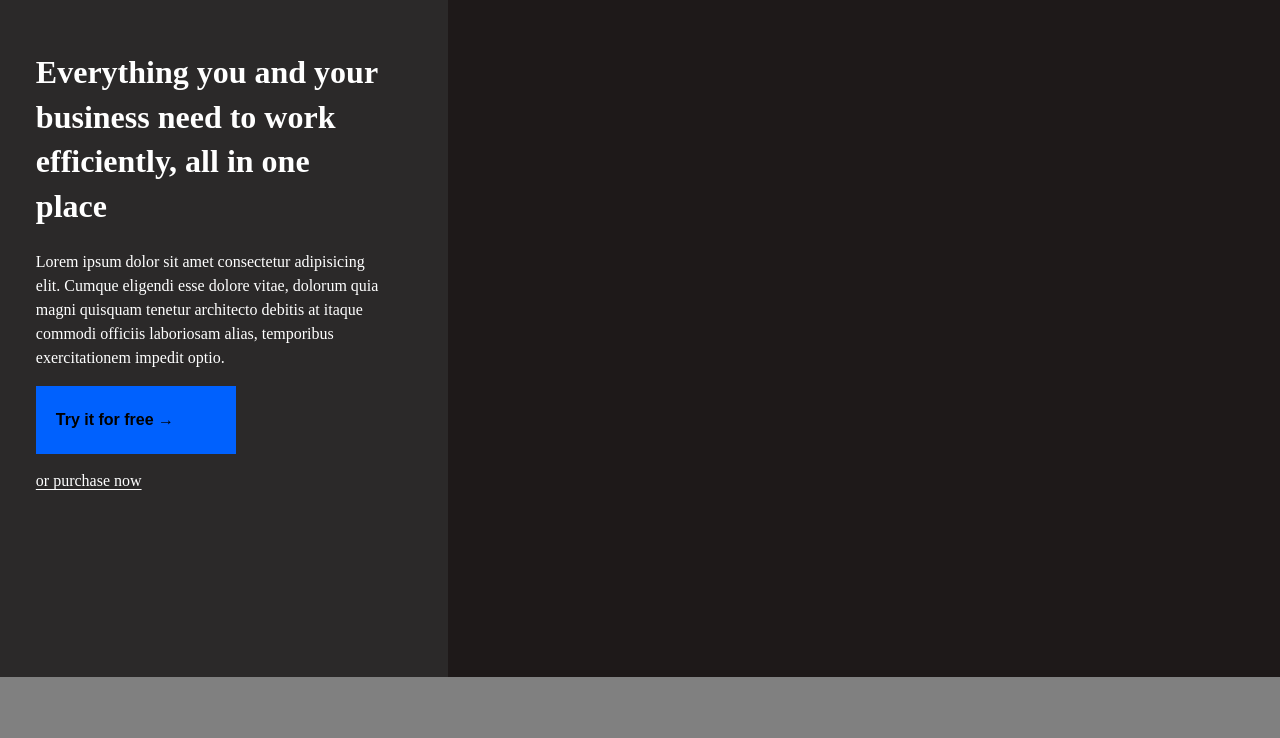
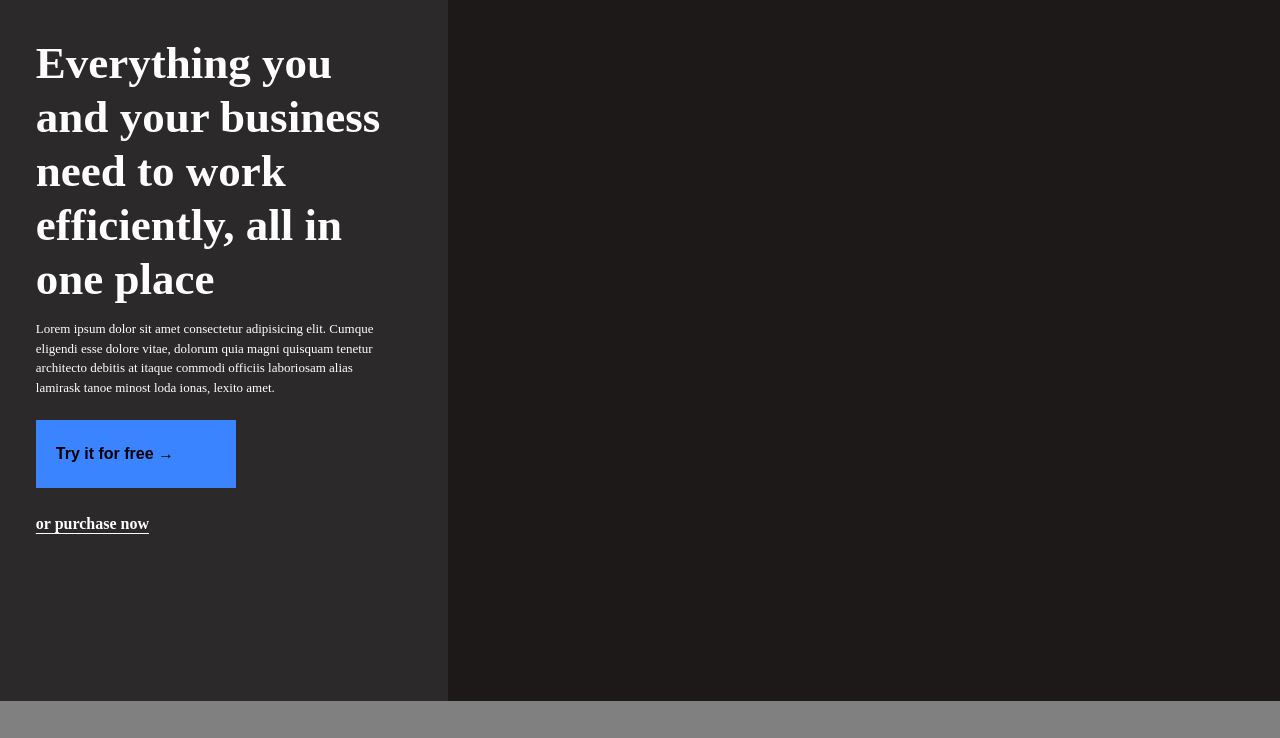
Before and after one commit to RDPW1SH/MyDropbox, a plain HTML site: page index.html in a window 1280 px wide. Shown: the part 51-789 px from the top of the page. Drawn offline with Linux system fonts and the light colour scheme; a web font is replaced by a local one.

Commit message:
alterações estilo

```diff
--- a/index.html
+++ b/index.html
@@ -53,15 +53,19 @@
                     <h1>Everything you and your business need to work efficiently, all in one place</h1>
                 </div>
                 <div class="small_text">
-                    <p>Lorem ipsum dolor sit amet consectetur adipisicing elit. Cumque eligendi esse dolore vitae, dolorum quia magni quisquam tenetur architecto
-                        debitis at itaque commodi officiis laboriosam alias,
-                        temporibus exercitationem impedit optio.</p>
+                    <p>Lorem ipsum dolor sit amet consectetur adipisicing
+                        elit. Cumque eligendi esse dolore vitae, dolorum quia
+                        magni quisquam tenetur architecto
+                        debitis at itaque commodi
+                        officiis laboriosam alias lamirask tanoe
+                        minost loda ionas, lexito amet.
+                    </p>
                 </div>
                 <div class="main_button">
                     <button class="btn-main"><a href="#"><strong>Try it for free &#8594</strong></a></button>
                 </div>
                 <div class="main_link">
-                    <p><a href="">or purchase now</a></p>
+                    <p><a href=""><strong>or purchase now</strong></a></p>
                 </div>
             </div>
         </div>
--- a/style.css
+++ b/style.css
@@ -126,7 +126,7 @@ h3 {
 /*Main*/
 main {
     width: 100%;
-    height: 85vh;
+    height: 88vh;
     display: flex;
 }
 .text_main {
@@ -140,23 +140,29 @@ main {
     background-color: #1e1919;
 }
 .main_placeholder_text {
-    line-height: 1.4;
+    line-height: 1.2;
     height: -webkit-fill-available;
-    padding: 7% 15% 7% 8%;
+    padding: 2% 15% 7% 8%;
+}
+.main_text h1 {
+    font-size: 45px;
+    margin-bottom: 0;
 }
 .small_text {
     line-height: 1.5;
+    font-size: 13px;
 }
 .main_button {
-
+    padding: 10px 0px;
 }
 .main_link a {
     color: white;
     text-decoration: underline;
-    text-underline-offset: 3px;
+    text-underline-offset: 4px;
 }
 .btn-main {
     width: 200px;
+    background-color: #3A84FF;
     padding: 34px 38px 34px 20px;
     display: flex;
     justify-content: initial;
```
